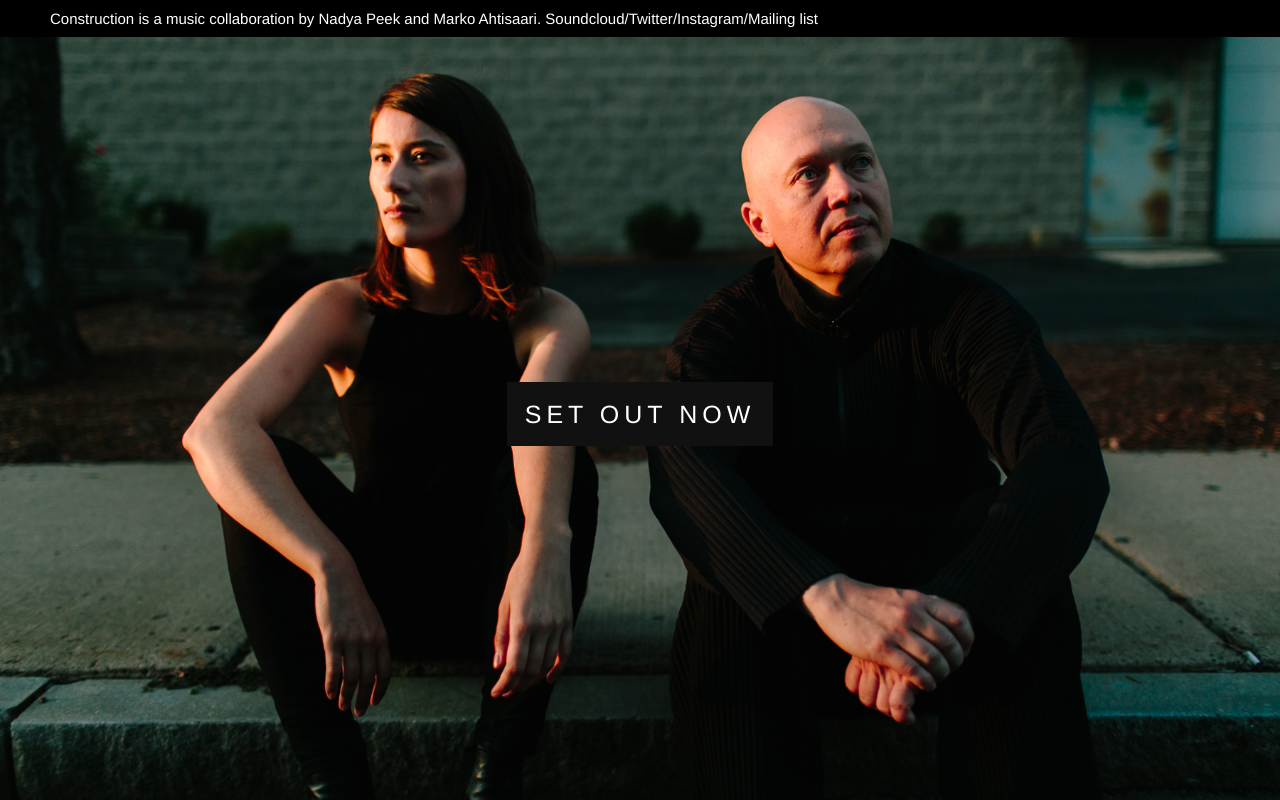
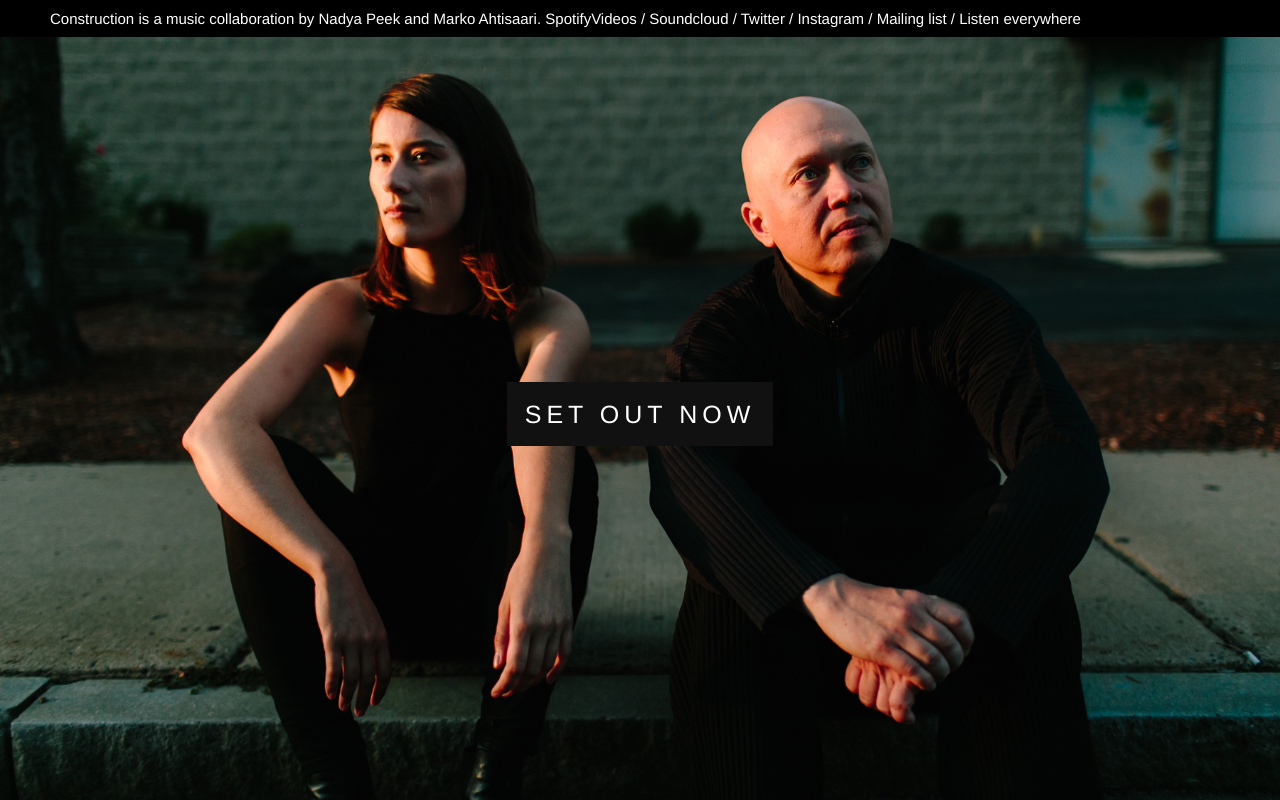
Before and after one commit to nadya/nstructionco, a plain HTML site: page index.html in a window 1280 px wide. Drawn offline with Linux system fonts and the light colour scheme.

Commit message:
Update index.html

```diff
--- a/index.html
+++ b/index.html
@@ -19,7 +19,7 @@
 </div>
     <div class="headercontainer">
         <div class="header">
-            <a href="http://soundcloud.com/nstructionco">Construction</a> is a music collaboration by <a href="http://infosyncratic.nl/">Nadya Peek</a> and <a href="https://twitter.com/moia">Marko Ahtisaari</a>. <a href="http://soundcloud.com/nstructionco">Soundcloud</a>/<a href="https://twitter.com/nstructionco">Twitter</a>/<a href="https://www.instagram.com/nstructionco/">Instagram</a>/<a href="http://eepurl.com/dheB71">Mailing list</a>
+            <a href="http://soundcloud.com/nstructionco">Construction</a> is a music collaboration by <a href="http://infosyncratic.nl/">Nadya Peek</a> and <a href="https://twitter.com/moia">Marko Ahtisaari</a>. <a href="https://open.spotify.com/artist/1hNaNdLH1bWMk15ywYCxqB?si=NEW3cQ9DT7eEvGws70rgCQ">Spotify</a><a href="http://bit.ly/constructionvideos">Videos</a> / <a href="http://soundcloud.com/nstructionco">Soundcloud</a> / <a href="https://twitter.com/nstructionco">Twitter</a> / <a href="https://www.instagram.com/nstructionco/">Instagram</a> / <a href="http://eepurl.com/dheB71">Mailing list</a> / <a href="http://listen.platoon.ai/set">Listen everywhere</a>
         </div>
     </div>
 
```
